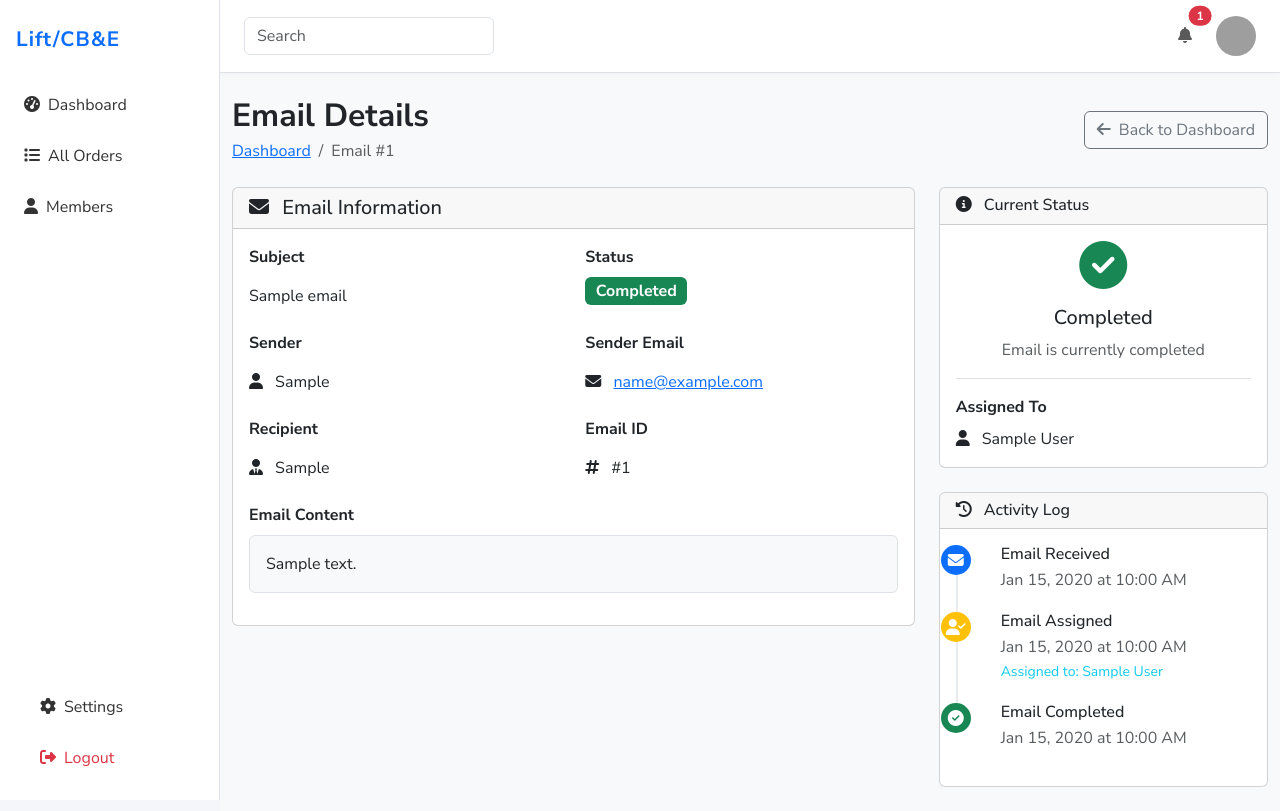
After one commit to salman554480/liftwaste, a PHP site: page /email_details.php?id=1 in a window 1280 px wide. The commit adds this page. Run offline with PHP 8.4, Linux system fonts and the light colour scheme; the visitor is signed in with stand-in values (Sample User, id 1); tables that the repository leaves empty or names only in its code hold one stand-in row (values such as "Sample post"); some libraries are stand-ins or nearby versions; grey boxes are pictures that could not be loaded.

Commit message:
resolved few issues from linear

```diff
--- /dev/null
+++ b/email_details.php
@@ -0,0 +1,378 @@
+<?php
+require_once('parts/top.php');
+$page = "email_details";
+
+// Get email ID from URL
+$email_id = isset($_GET['id']) ? intval($_GET['id']) : 0;
+
+if ($email_id <= 0) {
+    header('Location: index.php');
+    exit();
+}
+
+// Get email details
+require_once('parts/db.php');
+$query = "SELECT e.*, a.admin_name as assigned_admin_name
+          FROM email e
+          LEFT JOIN admins a ON e.admin_id = a.admin_id
+          WHERE e.id = ?";
+$stmt = mysqli_prepare($conn, $query);
+if ($stmt) {
+    mysqli_stmt_bind_param($stmt, "i", $email_id);
+    mysqli_stmt_execute($stmt);
+    $result = mysqli_stmt_get_result($stmt);
+    $email = mysqli_fetch_assoc($result);
+    mysqli_stmt_close($stmt);
+} else {
+    header('Location: index.php');
+    exit();
+}
+
+if (!$email) {
+    header('Location: index.php');
+    exit();
+}
+?>
+</head>
+
+<body>
+    <div class="d-flex" id="wrapper">
+        <!-- Sidebar -->
+        <?php require_once('parts/sidebar.php'); ?>
+        <!-- /#sidebar-wrapper -->
+
+        <!-- Page Content -->
+        <div id="page-content-wrapper" class="flex-grow-1">
+            <!-- Topbar -->
+            <?php require_once('parts/navbar.php'); ?>
+            <!-- /Topbar -->
+
+            <div class="container-fluid py-4">
+                <!-- Header with back button -->
+                <div class="row mb-4">
+                    <div class="col-12">
+                        <div class="d-flex justify-content-between align-items-center">
+                            <div>
+                                <h2 class="fw-bold mb-1">Email Details</h2>
+                                <nav aria-label="breadcrumb">
+                                    <ol class="breadcrumb mb-0">
+                                        <li class="breadcrumb-item"><a href="index.php">Dashboard</a></li>
+                                        <li class="breadcrumb-item active">Email #<?php echo $email_id; ?></li>
+                                    </ol>
+                                </nav>
+                            </div>
+                            <div>
+                                <a href="index.php" class="btn btn-outline-secondary">
+                                    <i class="fas fa-arrow-left me-2"></i>Back to Dashboard
+                                </a>
+                            </div>
+                        </div>
+                    </div>
+                </div>
+
+                <div class="row">
+                    <!-- Left Column - Email Details -->
+                    <div class="col-lg-8">
+                        <div class="card">
+                            <div class="card-header">
+                                <h5 class="card-title mb-0">
+                                    <i class="fas fa-envelope me-2"></i>
+                                    Email Information
+                                </h5>
+                            </div>
+                            <div class="card-body">
+                                <div class="row">
+                                    <div class="col-md-6 mb-3">
+                                        <label class="form-label fw-bold">Subject</label>
+                                        <p class="form-control-plaintext"><?php echo htmlspecialchars($email['subject']); ?></p>
+                                    </div>
+                                    <div class="col-md-6 mb-3">
+                                        <label class="form-label fw-bold">Status</label>
+                                        <div>
+                                            <?php
+                                            $status_class = '';
+                                            $status_text = '';
+                                            switch($email['status']) {
+                                                case 'pending':
+                                                    $status_class = 'bg-danger';
+                                                    $status_text = 'Pending';
+                                                    break;
+                                                case 'assigned':
+                                                    $status_class = 'bg-warning';
+                                                    $status_text = 'Assigned';
+                                                    break;
+                                                case 'completed':
+                                                    $status_class = 'bg-success';
+                                                    $status_text = 'Completed';
+                                                    break;
+                                                default:
+                                                    $status_class = 'bg-secondary';
+                                                    $status_text = ucfirst($email['status']);
+                                            }
+                                            ?>
+                                            <span class="badge <?php echo $status_class; ?> fs-6"><?php echo $status_text; ?></span>
+                                        </div>
+                                    </div>
+                                </div>
+
+                                <div class="row">
+                                    <div class="col-md-6 mb-3">
+                                        <label class="form-label fw-bold">Sender</label>
+                                        <p class="form-control-plaintext">
+                                            <i class="fas fa-user me-2"></i>
+                                            <?php echo htmlspecialchars($email['sender']); ?>
+                                        </p>
+                                    </div>
+                                    <div class="col-md-6 mb-3">
+                                        <label class="form-label fw-bold">Sender Email</label>
+                                        <p class="form-control-plaintext">
+                                            <i class="fas fa-envelope me-2"></i>
+                                            <a href="mailto:<?php echo htmlspecialchars($email['sender_email']); ?>">
+                                                <?php echo htmlspecialchars($email['sender_email']); ?>
+                                            </a>
+                                        </p>
+                                    </div>
+                                </div>
+
+                                <div class="row">
+                                    <div class="col-md-6 mb-3">
+                                        <label class="form-label fw-bold">Recipient</label>
+                                        <p class="form-control-plaintext">
+                                            <i class="fas fa-user-tie me-2"></i>
+                                            <?php echo htmlspecialchars($email['recipient']); ?>
+                                        </p>
+                                    </div>
+                                    <div class="col-md-6 mb-3">
+                                        <label class="form-label fw-bold">Email ID</label>
+                                        <p class="form-control-plaintext">
+                                            <i class="fas fa-hashtag me-2"></i>
+                                            #<?php echo $email['id']; ?>
+                                        </p>
+                                    </div>
+                                </div>
+
+                                <div class="mb-3">
+                                    <label class="form-label fw-bold">Email Content</label>
+                                    <div class="border rounded p-3 bg-light">
+                                        <?php if (!empty($email['body_html'])): ?>
+                                            <div class="email-content">
+                                                <?php echo $email['body_html']; ?>
+                                            </div>
+                                        <?php elseif (!empty($email['body_text'])): ?>
+                                            <div class="email-content">
+                                                <pre class="mb-0"><?php echo htmlspecialchars($email['body_text']); ?></pre>
+                                            </div>
+                                        <?php else: ?>
+                                            <p class="text-muted mb-0">No content available</p>
+                                        <?php endif; ?>
+                                    </div>
+                                </div>
+                            </div>
+                        </div>
+                    </div>
+
+                    <!-- Right Column - Status & Actions -->
+                    <div class="col-lg-4">
+                        <!-- Status Card -->
+                        <div class="card mb-4">
+                            <div class="card-header">
+                                <h6 class="card-title mb-0">
+                                    <i class="fas fa-info-circle me-2"></i>
+                                    Current Status
+                                </h6>
+                            </div>
+                            <div class="card-body">
+                                <div class="text-center mb-3">
+                                    <div class="status-icon-wrapper mb-3">
+                                        <?php if ($email['status'] === 'pending'): ?>
+                                            <i class="fas fa-clock fa-3x text-danger"></i>
+                                        <?php elseif ($email['status'] === 'assigned'): ?>
+                                            <i class="fas fa-user-check fa-3x text-warning"></i>
+                                        <?php elseif ($email['status'] === 'completed'): ?>
+                                            <i class="fas fa-check-circle fa-3x text-success"></i>
+                                        <?php endif; ?>
+                                    </div>
+                                    <h5 class="mb-2"><?php echo ucfirst($email['status']); ?></h5>
+                                    <p class="text-muted mb-0">Email is currently <?php echo $email['status']; ?></p>
+                                </div>
+
+                                <?php if ($email['admin_id']): ?>
+                                    <div class="border-top pt-3">
+                                        <label class="form-label fw-bold">Assigned To</label>
+                                        <p class="mb-0">
+                                            <i class="fas fa-user me-2"></i>
+                                            <?php echo htmlspecialchars($email['assigned_admin_name']); ?>
+                                        </p>
+                                    </div>
+                                <?php endif; ?>
+                            </div>
+                        </div>
+
+
+
+                        <!-- Activity Log Card -->
+                        <div class="card">
+                            <div class="card-header">
+                                <h6 class="card-title mb-0">
+                                    <i class="fas fa-history me-2"></i>
+                                    Activity Log
+                                </h6>
+                            </div>
+                            <div class="card-body">
+                                <div class="timeline">
+                                    <!-- Received -->
+                                    <div class="timeline-item">
+                                        <div class="timeline-marker bg-primary">
+                                            <i class="fas fa-envelope text-white"></i>
+                                        </div>
+                                        <div class="timeline-content">
+                                            <h6 class="mb-1">Email Received</h6>
+                                            <p class="text-muted mb-0">
+                                                <?php echo date('M d, Y \a\t h:i A', strtotime($email['received_at'])); ?>
+                                            </p>
+                                        </div>
+                                    </div>
+
+                                    <!-- Assigned -->
+                                    <?php if ($email['assigned_at']): ?>
+                                    <div class="timeline-item">
+                                        <div class="timeline-marker bg-warning">
+                                            <i class="fas fa-user-check text-white"></i>
+                                        </div>
+                                        <div class="timeline-content">
+                                            <h6 class="mb-1">Email Assigned</h6>
+                                            <p class="text-muted mb-0">
+                                                <?php echo date('M d, Y \a\t h:i A', strtotime($email['assigned_at'])); ?>
+                                            </p>
+                                            <?php if ($email['assigned_admin_name']): ?>
+                                                <small class="text-info">
+                                                    Assigned to: <?php echo htmlspecialchars($email['assigned_admin_name']); ?>
+                                                </small>
+                                            <?php endif; ?>
+                                        </div>
+                                    </div>
+                                    <?php endif; ?>
+
+                                    <!-- Completed -->
+                                    <?php if ($email['completed_at']): ?>
+                                    <div class="timeline-item">
+                                        <div class="timeline-marker bg-success">
+                                            <i class="fas fa-check-circle text-white"></i>
+                                        </div>
+                                        <div class="timeline-content">
+                                            <h6 class="mb-1">Email Completed</h6>
+                                            <p class="text-muted mb-0">
+                                                <?php echo date('M d, Y \a\t h:i A', strtotime($email['completed_at'])); ?>
+                                            </p>
+                                        </div>
+                                    </div>
+                                    <?php endif; ?>
+                                </div>
+                            </div>
+                        </div>
+                    </div>
+                </div>
+            </div>
+        </div>
+        <!-- /#page-content-wrapper -->
+    </div>
+
+    <?php require_once('parts/footer.php'); ?>
+
+    <style>
+        .timeline {
+            position: relative;
+            padding-left: 30px;
+        }
+
+        .timeline-item {
+            position: relative;
+            margin-bottom: 20px;
+        }
+
+        .timeline-marker {
+            position: absolute;
+            left: -45px;
+            top: 0;
+            width: 30px;
+            height: 30px;
+            border-radius: 50%;
+            display: flex;
+            align-items: center;
+            justify-content: center;
+            z-index: 2;
+        }
+
+        .timeline-item:not(:last-child)::after {
+            content: '';
+            position: absolute;
+            left: -30px;
+            top: 30px;
+            width: 2px;
+            height: calc(100% + 10px);
+            background-color: #e9ecef;
+        }
+
+        .timeline-content {
+            padding-left: 15px;
+        }
+
+        .email-content {
+            max-height: 400px;
+            overflow-y: auto;
+        }
+
+        .email-content img {
+            max-width: 100%;
+            height: auto;
+        }
+    </style>
+
+    <script>
+        function updateStatus(emailId, newStatus) {
+            const statusText = newStatus === 'assigned' ? 'Assigning...' : 'Updating...';
+
+            Swal.fire({
+                title: statusText,
+                allowOutsideClick: false,
+                didOpen: () => {
+                    Swal.showLoading();
+                }
+            });
+
+            fetch('query/update_status.php', {
+                method: 'POST',
+                headers: {
+                    'Content-Type': 'application/x-www-form-urlencoded',
+                },
+                body: 'email_id=' + emailId + '&status=' + newStatus
+            })
+            .then(response => response.json())
+            .then(data => {
+                if (data.success) {
+                    Swal.fire({
+                        icon: 'success',
+                        title: 'Success',
+                        text: data.message,
+                        timer: 1500,
+                        showConfirmButton: false
+                    }).then(() => {
+                        location.reload();
+                    });
+                } else {
+                    Swal.fire({
+                        icon: 'error',
+                        title: 'Error',
+                        text: data.message
+                    });
+                }
+            })
+            .catch(() => {
+                Swal.fire({
+                    icon: 'error',
+                    title: 'Request Failed',
+                    text: 'Please try again.'
+                });
+            });
+        }
+    </script>
--- a/index.php
+++ b/index.php
@@ -33,7 +33,7 @@ $page= "index";
                 </div>
               </button>
             </h2>
-            <div id="collapseNew" class="accordion-collapse collapse" aria-labelledby="headingNew" data-bs-parent="#dashboardAccordion">
+            <div id="collapseNew" class="accordion-collapse collapse show" aria-labelledby="headingNew" data-bs-parent="#dashboardAccordion">
               <?php require_once('parts/index/pending_email.php'); ?>
             </div>
           </div>
--- a/parts/top.php
+++ b/parts/top.php
@@ -6,6 +6,7 @@
   <meta charset="UTF-8">
   <meta name="viewport" content="width=device-width, initial-scale=1.0">
   <title>Admin Dashboard 2</title>
+  <link rel="icon" href="assets/img/favicon.png">
   <!-- Bootstrap 5 CSS -->
   <link href="https://cdn.jsdelivr.net/npm/bootstrap@5.3.0/dist/css/bootstrap.min.css" rel="stylesheet">
   <link rel="stylesheet" href="assets/css/style.css">
```
Also changed, not shown: parts/index/assigned.php (+14 -11 lines), parts/index/completed.php (+9 -4 lines), parts/index/pending_email.php (+27 -8 lines), assets/img/favicon.png (added).
